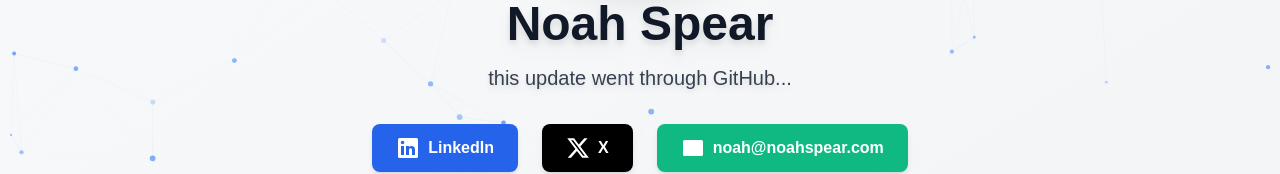
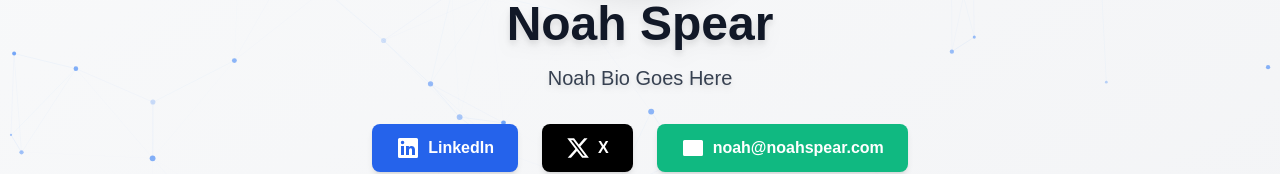
Before and after one commit to nkswizzle/noahspear.com-2.0, a Next.js app: page / in a window 1280 px wide. Shown: the part 450-624 px from the top of the page. Built offline with nearby package versions, Linux system fonts and the light colour scheme.

Commit message:
Update bio text to placeholder
- Change bio text to "Noah Bio Goes Here"

🤖 Generated with [Claude Code](https://claude.com/claude-code)

Co-Authored-By: Claude <noreply@anthropic.com>

```diff
--- a/app/page.tsx
+++ b/app/page.tsx
@@ -79,7 +79,7 @@ export default function Home() {
         {/* Biography */}
         <div className="text-center mb-6 sm:mb-8">
           <p className="text-base sm:text-lg md:text-xl text-gray-700 dark:text-gray-200 leading-relaxed drop-shadow-md">
-            this update went through GitHub...
+            Noah Bio Goes Here
           </p>
         </div>
 
```
